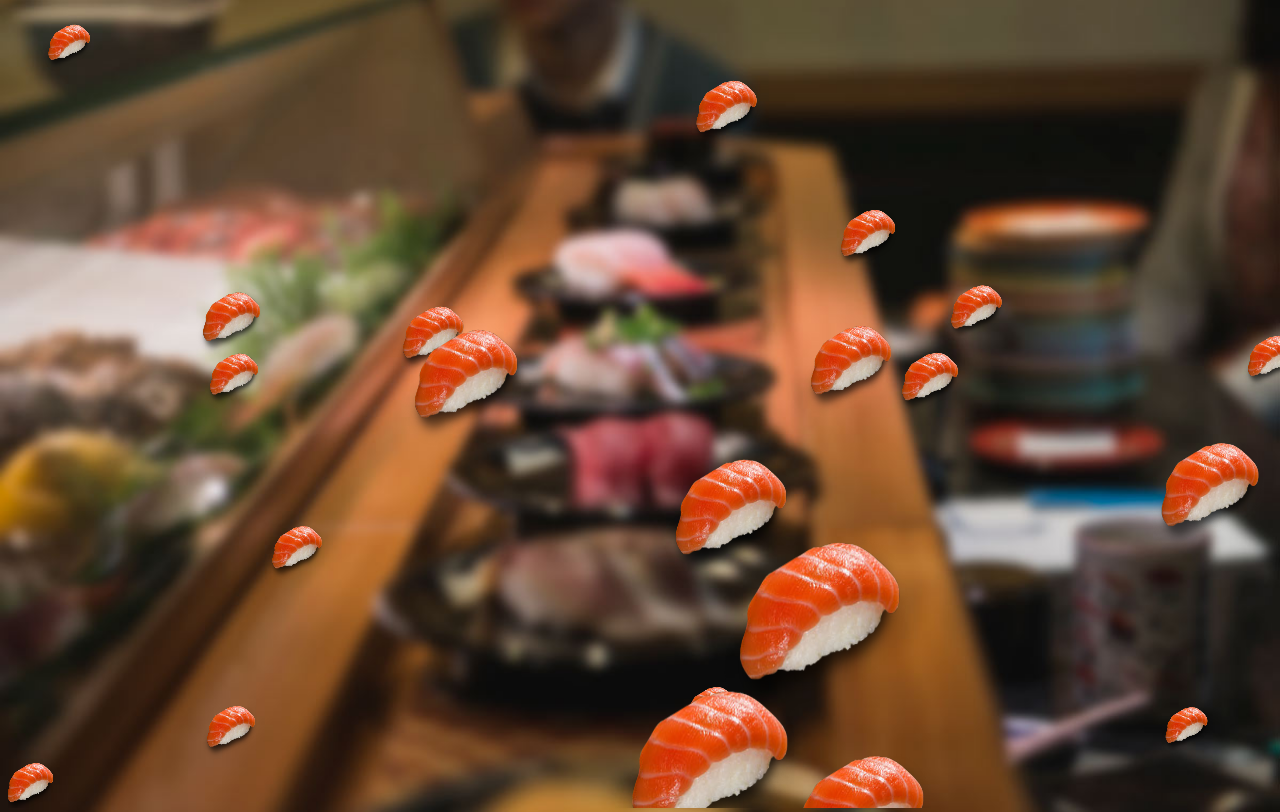
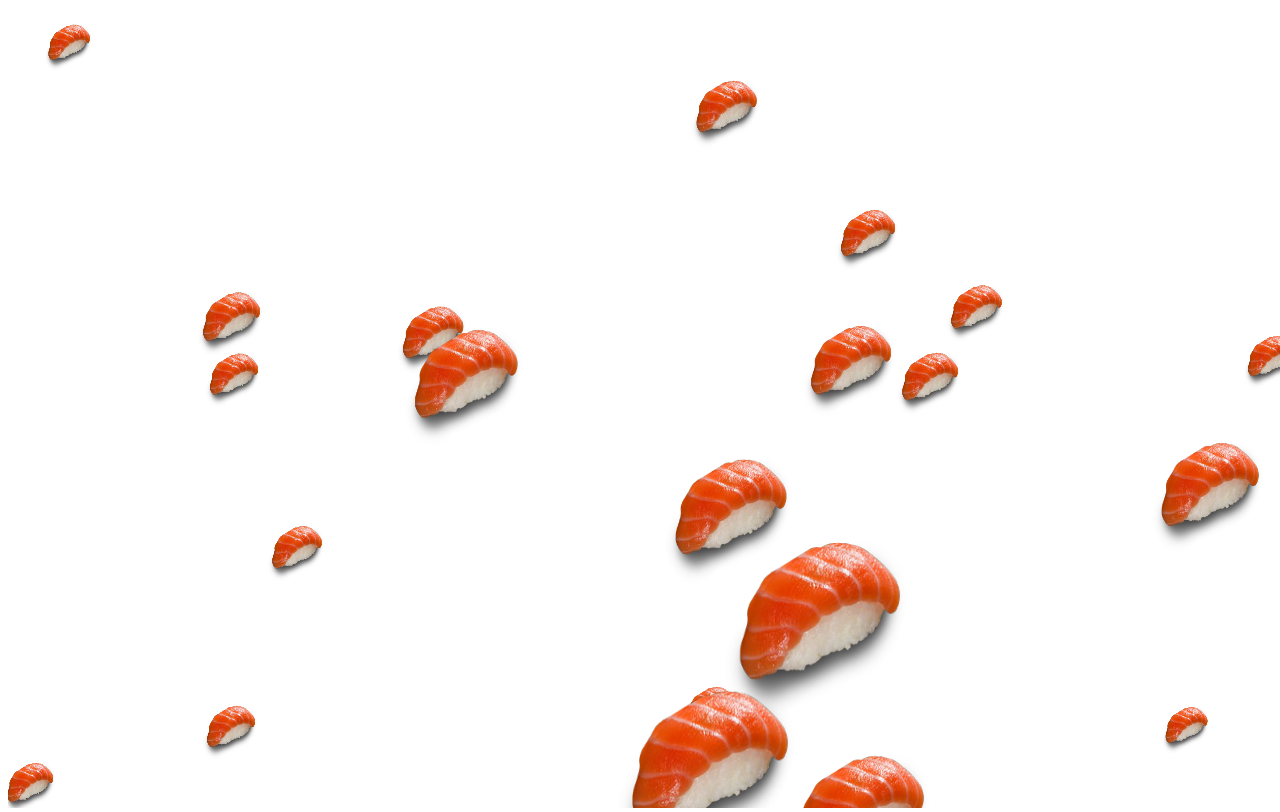
Before and after one commit to rbma/sushi-3d, a website: page index.html in a window 1280 px wide. Drawn offline with nearby package versions, Linux system fonts and the light colour scheme; animation ran at ten frames a second.

Commit message:
trans background

```diff
--- a/app.scss
+++ b/app.scss
@@ -6,7 +6,5 @@ html{
 body{
 	width: 100%;
 	height: 100%;
-	background-color: black;
-	background: url(../img/sushi.jpg) no-repeat center center;
-	background-size: cover;
+	background: transparent;
 }
```
Also changed, not shown: css/app.css.
